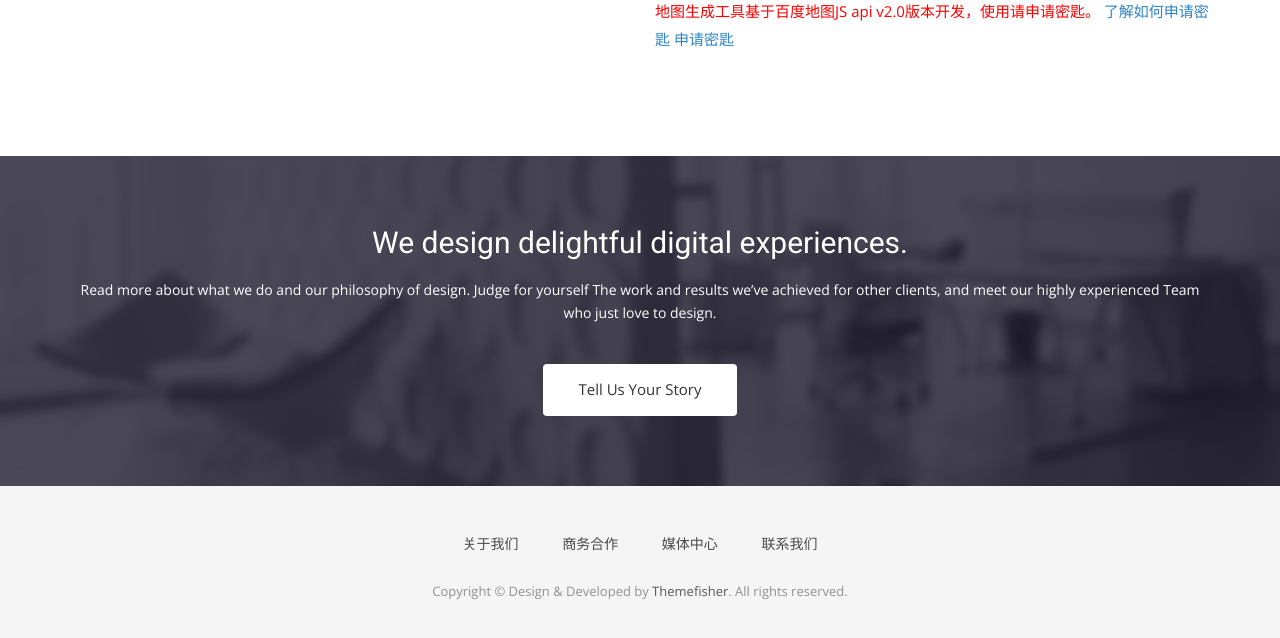
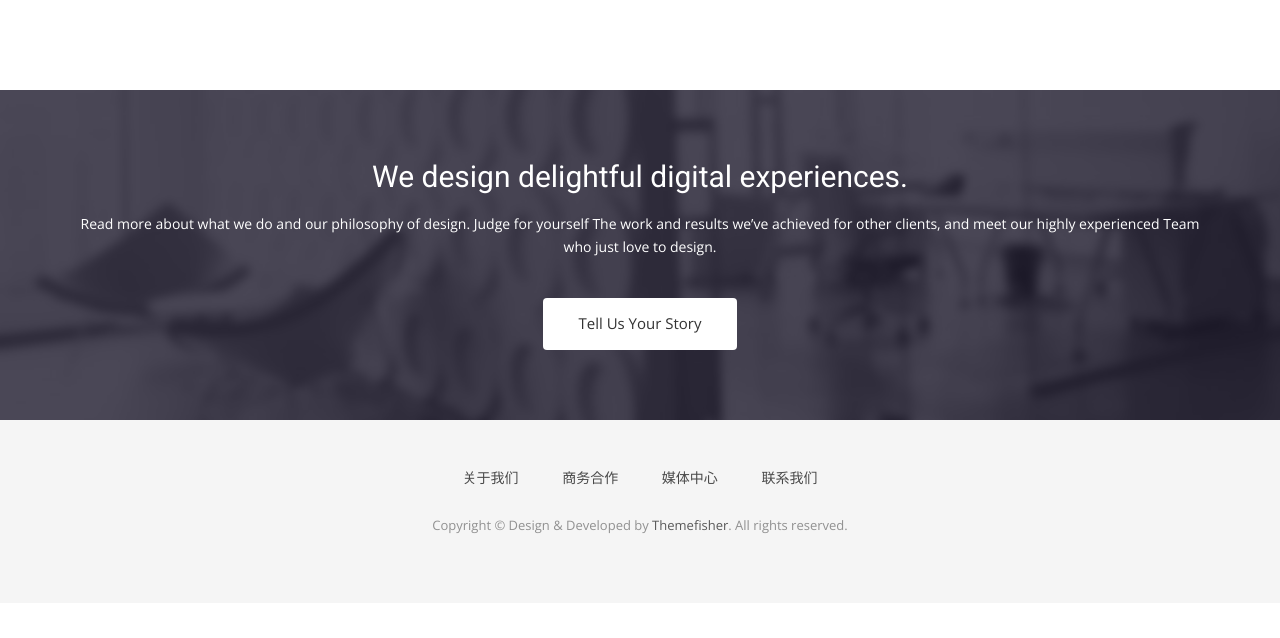
Before and after one commit to dreampivot/slipscloud.github.io, a Jekyll site: the page built from contact.html, in a window 1280 px wide and 900 px high, scrolled down 924 px, cut to the strip 259-897 px from the top of the window. Built offline with Jekyll 4.4.1, drawn with Linux system fonts in a browser that asks for light colours; nearby versions of some CDN libraries; some web fonts are replaced; after the commit the page ends 1786 px from its top, so only the background shows below that.

Commit message:
Update contact.html

```diff
--- a/contact.html
+++ b/contact.html
@@ -99,11 +99,7 @@ permalink: /contact/
   <body>
     <!--百度地图容器-->
     <div style="width:400px;height:300px;border:#ccc solid 1px;font-size:12px" id="map"></div>
-    <p style="color:red;font-weight:400">地图生成工具基于百度地图JS api v2.0版本开发，使用请申请密匙。
-      <a href="http://developer.baidu.com/map/index.php?title=jspopular/guide/introduction" style="color:#2f83c7" target="_blank">了解如何申请密匙</a>
-      <a href="http://lbsyun.baidu.com/apiconsole/key?application=key" style="color:#2f83c7" target="_blank">申请密匙</a>
-    </p>
-  </body>
+      </body>
   <script type="text/javascript">
     //创建和初始化地图函数：
     function initMap(){
```
